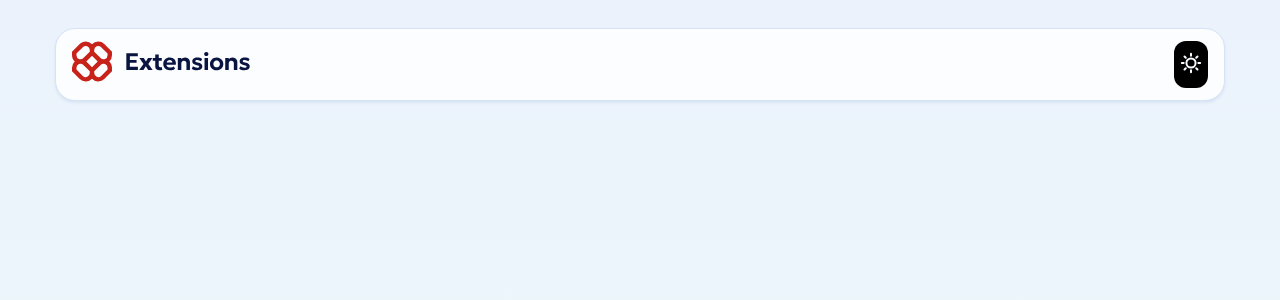
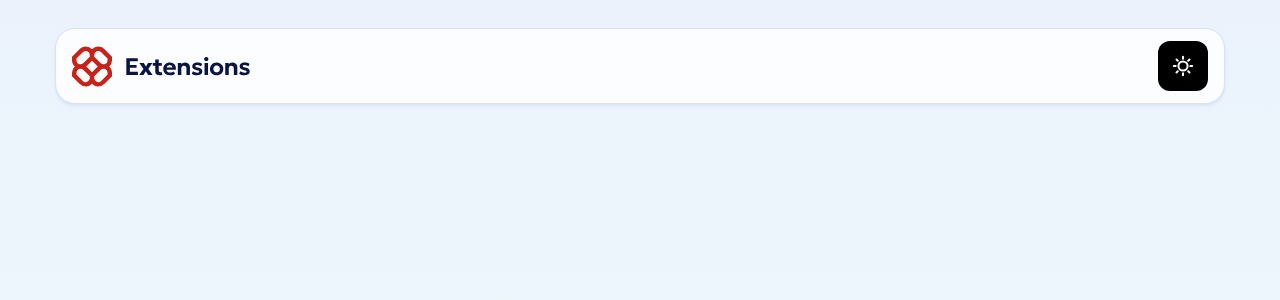
Before and after one commit to zowieerickson/browser-extension-manager, a React (Vite) app: page / in a window 1280 px wide. Shown: the top 300 px of the page. Built offline with nearby package versions, Linux system fonts and the light colour scheme.

Commit message:
Increase size of theme switcher button

```diff
--- a/src/styles/Header.css
+++ b/src/styles/Header.css
@@ -10,9 +10,16 @@ header {
     box-shadow: 0px 2px 3px #D9E5F4;
 }
 
+header a {
+    display: flex;
+    align-items: center;
+}
+
 .logo {
+    display: flex;
     border: none;
     border-radius: 12px;
+    padding: 14px;
 }
 
 .light-logo {
```
